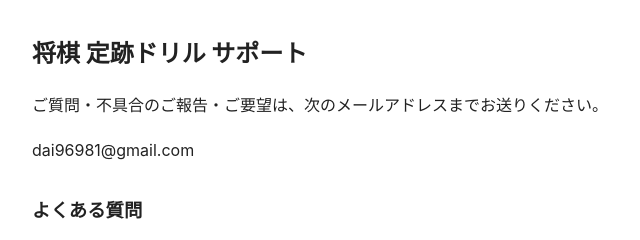
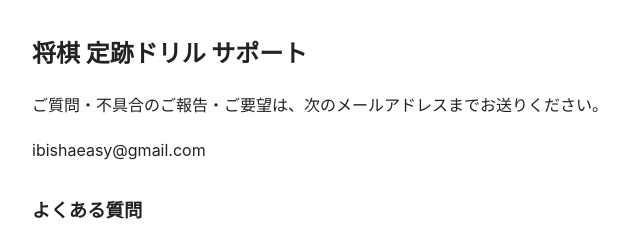
Before and after one commit to dai96981-tech/ibisha-legal, a plain HTML site: page support.html in a window 1280 px wide. Shown: the top 240 px of the page, 248-888 px from the left. Drawn offline with Linux system fonts and the light colour scheme.

Commit message:
Change contact address to ibishaeasy@gmail.com
Co-Authored-By: Claude Opus 5.5 <noreply@anthropic.com>

```diff
--- a/support.html
+++ b/support.html
@@ -1,7 +1,7 @@
 <!doctype html><html lang="ja"><head><meta charset="utf-8"><meta name="viewport" content="width=device-width,initial-scale=1"><style>body{font-family:-apple-system,"Hiragino Sans",sans-serif;max-width:720px;margin:2em auto;padding:0 1em;line-height:1.8;color:#222}h1{font-size:1.5em}h2{font-size:1.15em;margin-top:1.6em}h3{font-size:1em;margin-top:1.2em}</style><title>サポート|将棋 定跡ドリル</title></head><body>
 <h1>将棋 定跡ドリル サポート</h1>
 <p>ご質問・不具合のご報告・ご要望は、次のメールアドレスまでお送りください。</p>
-<p>dai96981@gmail.com</p>
+<p>ibishaeasy@gmail.com</p>
 <h2>よくある質問</h2>
 <h3>購入を別の端末でも使いたい</h3>
 <p>同じ Apple アカウントでサインインした端末で、アプリの設定画面の「購入を復元する」(またはプレミアム画面の復元のボタン)を押してください。</p>
```
Also changed, not shown: index.html (+1 -1 lines), privacy.html (+1 -1 lines).
